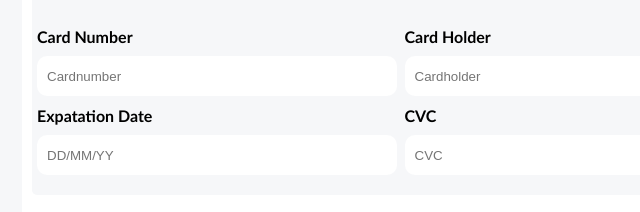
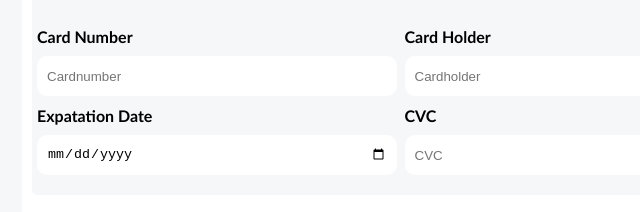
Before and after one commit to ndang11/car-rental-project, a plain HTML site: page payment.html in a window 1280 px wide. Shown: the part 981-1193 px from the top of the page, 8-648 px from the left. Drawn offline with Linux system fonts and the light colour scheme.

Commit message:
linters starting

```diff
--- a/payment.html
+++ b/payment.html
@@ -198,7 +198,7 @@
                 </div>
                 <div class="name">
                   <p>Expatation Date</p>
-                  <input type="text" class="cvc" placeholder="DD/MM/YY" required />
+                  <input type="date" class="cvc" required />
                 </div>
               </div>
               <div class="personal-info-11">
```
Also changed, not shown: admin.html (+1 -0 lines).
